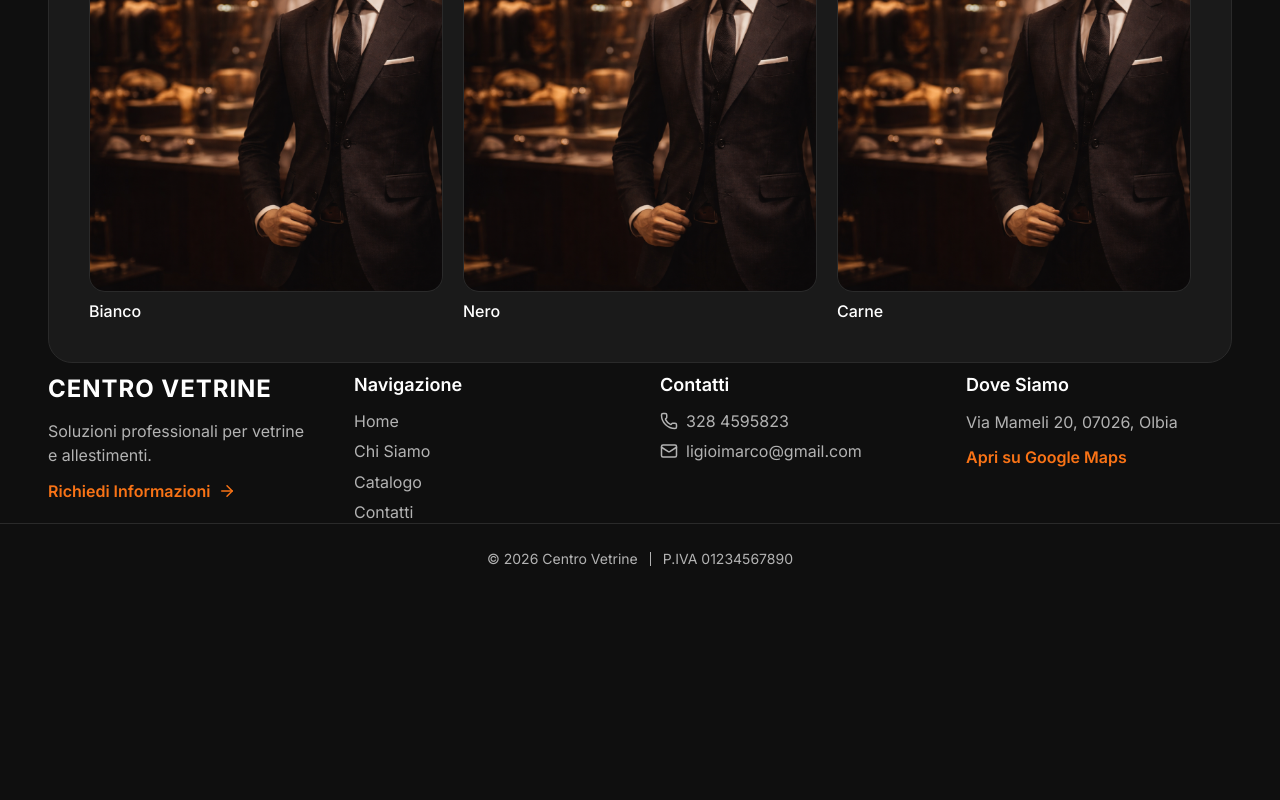
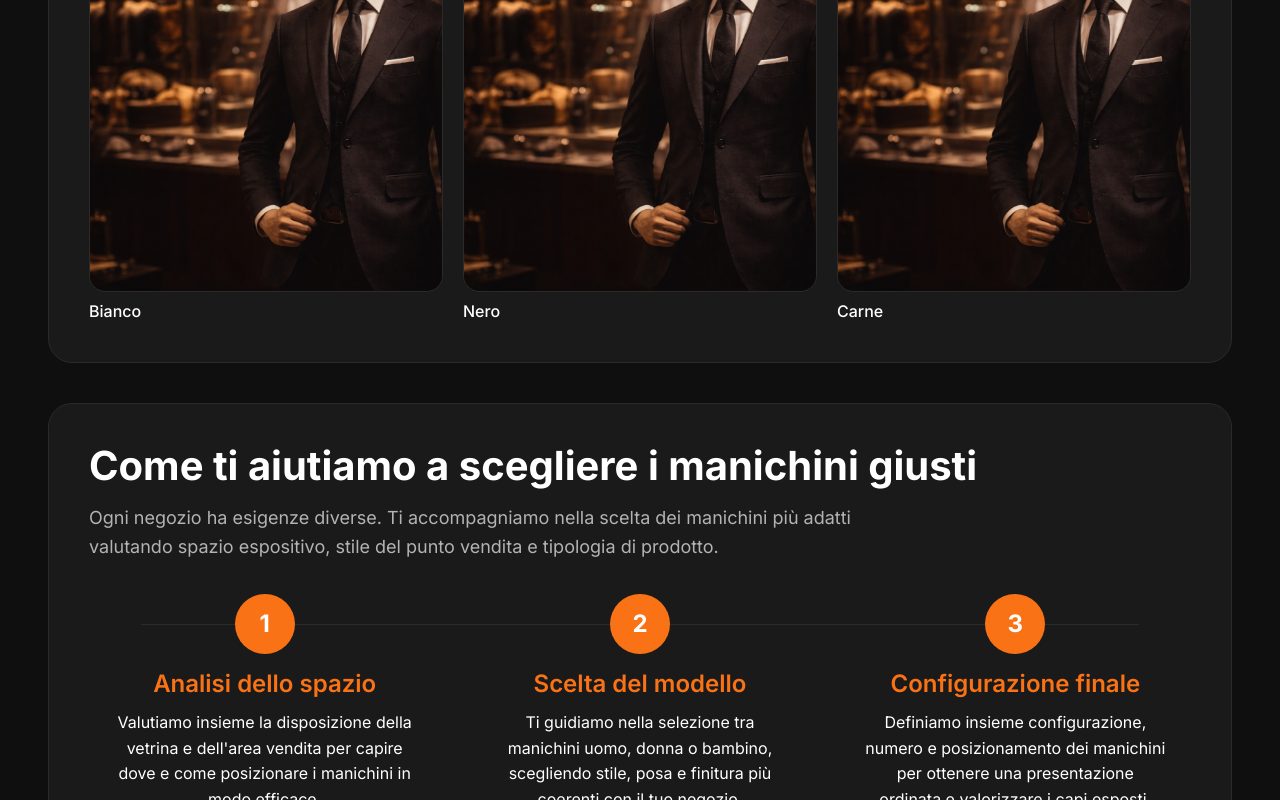
Before and after one commit to GiuseppeLiGioi/centro-vetrine, a Next.js app: page /manichini in a window 1280 px wide. Shown: the part 3272-4072 px from the top of the page. Before the commit the page ends 3873 px from the top, so only its background shows below. Built offline with nearby package versions, Linux system fonts and the light colour scheme.

Commit message:
added. CategoryProcess and responsive style

```diff
--- a/src/app/(site)/manichini/page.tsx
+++ b/src/app/(site)/manichini/page.tsx
@@ -2,6 +2,7 @@ import Container from "@/components/ui/Container/Container";
 import CategoryHero from "@/components/ui/CategoryHero/CategoryHero";
 import CategoryGallery from "@/components/ui/CategoryGallery/CategoryGallery";
 import CategoryCustomization from "@/components/ui/CategoryCustomization/CategoryCustomization";
+import CategoryProcess from "@/components/ui/CategoryProcess/CategoryProcess";
 import { categoryPages } from "@/data/catalog/categoryPages";
 import styles from "./page.module.css";
 export default function Manichini() {
@@ -11,6 +12,7 @@ export default function Manichini() {
       <CategoryHero data={pageData.hero} />
       <CategoryGallery data={pageData.reasons} />
       <CategoryCustomization data={pageData.customization} />
+      <CategoryProcess data={pageData.process} />
     </Container>
   );
 }
--- a/src/components/ui/CategoryCustomization/CategoryCustomization.module.css
+++ b/src/components/ui/CategoryCustomization/CategoryCustomization.module.css
@@ -15,7 +15,7 @@
 }
 .title {
   margin: 0;
-  color: var(--color-primary);
+  color: var(--color-text);
   font-size: var(--text-2xl);
   font-weight: var(--font-bold);
   line-height: 1.1;
--- /dev/null
+++ b/src/components/ui/CategoryProcess/CategoryProcess.module.css
@@ -0,0 +1,154 @@
+.containerProcess {
+  width: 100%;
+  display: flex;
+  flex-direction: column;
+  gap: var(--space-5);
+  padding: var(--space-6);
+  border: 1px solid var(--color-border);
+  border-radius: var(--radius-lg);
+  background-color: var(--color-surface);
+}
+.sectionHeader {
+  display: flex;
+  flex-direction: column;
+  gap: var(--space-3);
+}
+.sectionTitle {
+  margin: 0;
+  color: var(--color-text);
+  font-size: var(--text-2xl);
+  font-weight: var(--font-bold);
+  line-height: 1.1;
+}
+.sectionText {
+  max-width: 64ch;
+  margin: 0;
+  color: var(--color-text-muted);
+  font-size: var(--text-md);
+  line-height: 1.6;
+}
+.steps {
+  display: flex;
+  flex-direction: column;
+  gap: var(--space-5);
+  list-style: none;
+  margin: 0;
+  padding: 0;
+}
+.step {
+  display: flex;
+  align-items: flex-start;
+  gap: var(--space-4);
+}
+.stepNumber {
+  position: relative;
+  z-index: 1;
+  display: flex;
+  align-items: center;
+  justify-content: center;
+  width: 52px;
+  height: 52px;
+  flex-shrink: 0;
+  border-radius: 50%;
+  background-color: var(--color-primary);
+  color: var(--color-text);
+  font-size: var(--text-lg);
+  font-weight: var(--font-bold);
+  line-height: 1;
+}
+.stepContent {
+  display: flex;
+  flex-direction: column;
+  gap: var(--space-2);
+  padding-top: var(--space-2);
+}
+.stepTitle {
+  margin: 0;
+  color: var(--color-primary);
+  font-size: var(--text-lg);
+  font-weight: var(--font-semibold);
+  line-height: 1.2;
+}
+.stepText {
+  margin: 0;
+  color: var(--color-text);
+  font-size: var(--text-md);
+  line-height: 1.6;
+}
+@media (min-width: 768px) {
+  .containerProcess {
+    gap: var(--space-6);
+    padding: var(--space-7);
+    border-radius: var(--radius-xl);
+  }
+  .sectionHeader {
+    gap: var(--space-4);
+  }
+  .sectionTitle {
+    font-size: var(--text-3xl);
+  }
+  .sectionText {
+    max-width: 68ch;
+    font-size: var(--text-lg);
+  }
+  .steps {
+    position: relative;
+    flex-direction: row;
+    align-items: stretch;
+    gap: var(--space-5);
+  }
+  .steps::before {
+    content: "";
+    position: absolute;
+    top: 30px;
+    left: 52px;
+    right: 52px;
+    height: 1px;
+    background-color: var(--color-border);
+  }
+  .step {
+    position: relative;
+    z-index: 1;
+    flex: 1 1 0;
+    display: flex;
+    flex-direction: column;
+    align-items: center;
+    gap: var(--space-4);
+    text-align: center;
+  }
+  .stepContent {
+    display: flex;
+    flex-direction: column;
+    align-items: center;
+    gap: var(--space-3);
+    padding-top: 0;
+  }
+  .stepTitle {
+    font-size: var(--text-xl);
+    max-width: 20ch;
+  }
+  .stepText {
+    max-width: 28ch;
+    font-size: var(--text-md);
+  }
+  .stepNumber {
+    width: 60px;
+    height: 60px;
+    font-size: var(--text-xl);
+  }
+}
+@media (min-width: 1024px) {
+  .containerProcess {
+    gap: var(--space-7);
+    padding: var(--space-8);
+  }
+  .steps {
+    gap: var(--space-6);
+  }
+  .stepTitle {
+    max-width: 30ch;
+  }
+  .stepText {
+    max-width: 30ch;
+  }
+}
--- /dev/null
+++ b/src/components/ui/CategoryProcess/CategoryProcess.tsx
@@ -0,0 +1,38 @@
+import styles from "./CategoryProcess.module.css";
+
+type CategoryProcessProps = {
+  data: {
+    title: string;
+    text: string;
+    steps: {
+      id: number;
+      title: string;
+      text: string;
+    }[];
+  };
+};
+export default function CategoryProcess({ data }: CategoryProcessProps) {
+  const { title, text, steps } = data;
+
+  return (
+    <section className={styles.containerProcess}>
+      <div className={styles.sectionHeader}>
+        <h2 className={styles.sectionTitle}>{title}</h2>
+        <p className={styles.sectionText}>{text}</p>
+      </div>
+
+      <ol className={styles.steps}>
+        {steps.map((s) => (
+          <li className={styles.step} key={s.id}>
+            <div className={styles.stepNumber}>{s.id}</div>
+
+            <div className={styles.stepContent}>
+              <h3 className={styles.stepTitle}>{s.title}</h3>
+              <p className={styles.stepText}>{s.text}</p>
+            </div>
+          </li>
+        ))}
+      </ol>
+    </section>
+  );
+}
--- a/src/data/catalog/categoryPages.ts
+++ b/src/data/catalog/categoryPages.ts
@@ -121,6 +121,27 @@ export const categoryPages = {
         },
       ],
     },
+    process: {
+      title: "Come ti aiutiamo a scegliere i manichini giusti",
+      text: "Ogni negozio ha esigenze diverse. Ti accompagniamo nella scelta dei manichini più adatti valutando spazio espositivo, stile del punto vendita e tipologia di prodotto.",
+      steps: [
+        {
+          id: 1,
+          title: "Analisi dello spazio",
+          text: "Valutiamo insieme la disposizione della vetrina e dell'area vendita per capire dove e come posizionare i manichini in modo efficace.",
+        },
+        {
+          id: 2,
+          title: "Scelta del modello",
+          text: "Ti guidiamo nella selezione tra manichini uomo, donna o bambino, scegliendo stile, posa e finitura più coerenti con il tuo negozio.",
+        },
+        {
+          id: 3,
+          title: "Configurazione finale",
+          text: "Definiamo insieme configurazione, numero e posizionamento dei manichini per ottenere una presentazione ordinata e valorizzare i capi esposti.",
+        },
+      ],
+    },
     finalCta: {
       title: "Cerchi la soluzione giusta per il tuo negozio?",
       text: "Contattaci per ricevere supporto nella scelta di manichini, configurazioni espositive e soluzioni adatte al tuo spazio vendita.",
```
